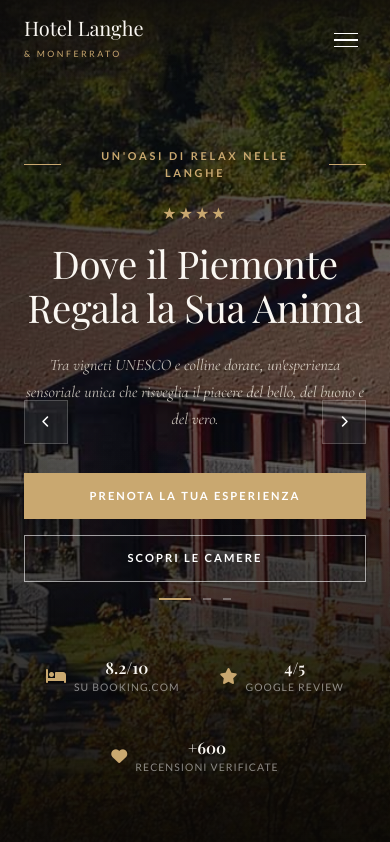
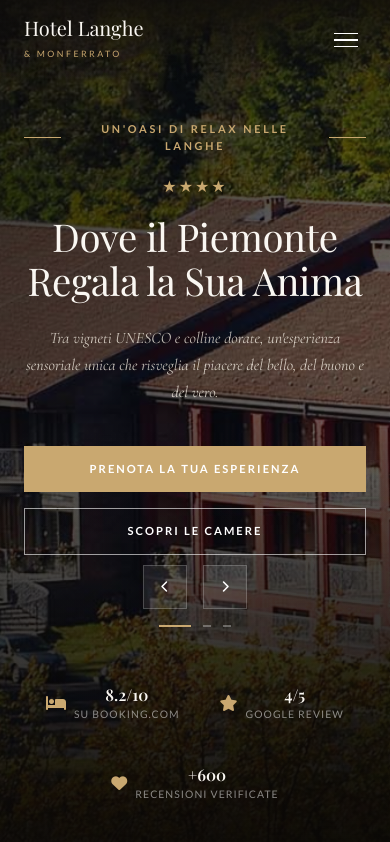
Before and after one commit to tave1013/hotel-langhe-monferrato, a Next.js app: page / in a window 390 px wide. Shown: the top 842 px of the page. Built offline with nearby package versions, Linux system fonts and the light colour scheme; a web font is replaced by a local one.

Commit message:
Modifica

```diff
--- a/components/Hero.js
+++ b/components/Hero.js
@@ -122,6 +122,31 @@ export default function Hero() {
             </Link>
           </div>
 
+          {/* MOBILE ARROWS */}
+          <div className="md:hidden flex items-center justify-center gap-4" style={{ marginTop: 10, marginBottom: 10 }}>
+            {[{ dir: -1, icon: 'fa-chevron-left' }, { dir: 1, icon: 'fa-chevron-right' }].map(({ dir, icon }) => (
+              <button
+                key={dir}
+                onClick={() => goTo((current + slides.length + dir) % slides.length)}
+                style={{
+                  width: 44,
+                  height: 44,
+                  background: 'rgba(255,255,255,0.08)',
+                  border: '1px solid rgba(255,255,255,0.2)',
+                  color: '#fff',
+                  cursor: 'pointer',
+                  display: 'flex',
+                  alignItems: 'center',
+                  justifyContent: 'center',
+                  fontSize: '0.75rem',
+                  transition: 'all 0.2s',
+                }}
+              >
+                <i className={`fa ${icon}`}></i>
+              </button>
+            ))}
+          </div>
+
           <div className="md:hidden flex justify-center gap-3 mt-4">
             {slides.map((_, i) => (
               <button
@@ -196,7 +221,6 @@ export default function Hero() {
             border: '1px solid rgba(255,255,255,0.2)',
             color: '#fff',
             cursor: 'pointer',
-            display: 'flex',
             alignItems: 'center',
             justifyContent: 'center',
             fontSize: '0.75rem',
```
